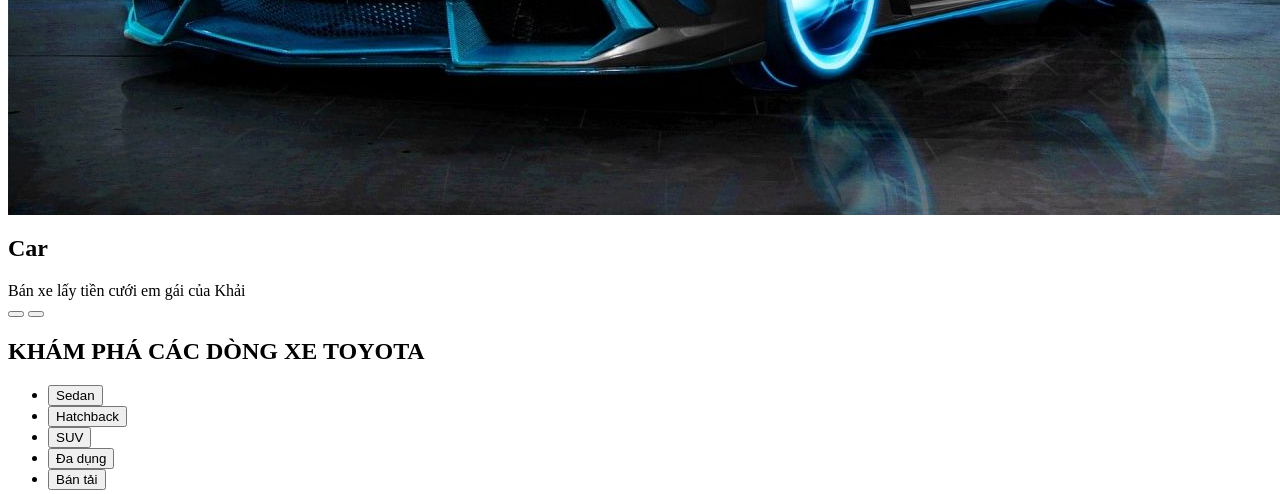
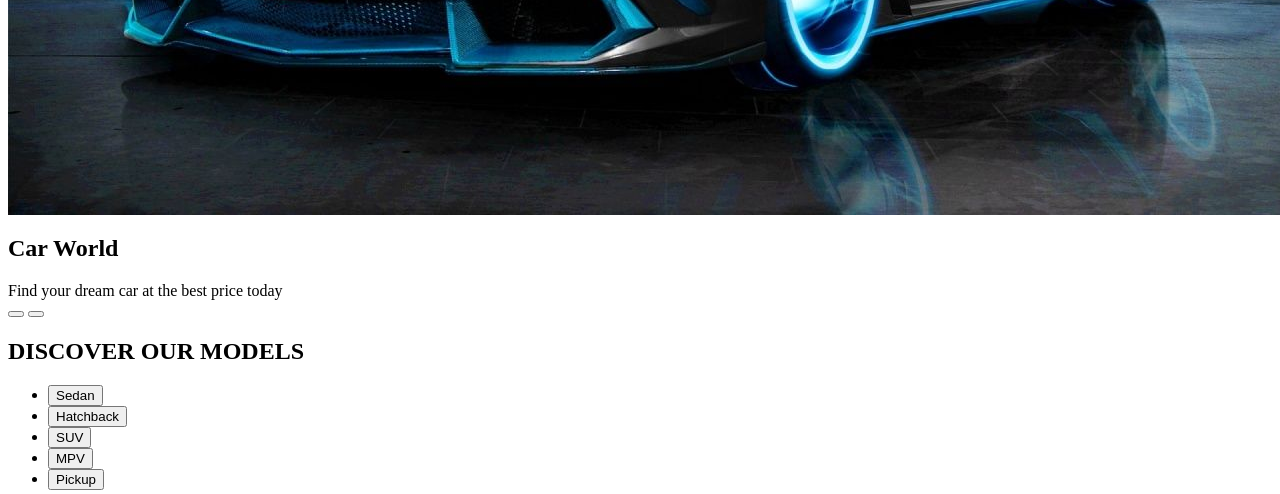
Before and after one commit to NguyenThanhLan1204/Car-Selling-Project, a PHP site: page /home.php in a window 1280 px wide. Shown: the part 513-1007 px from the top of the page. Run offline with PHP 8.4, Linux system fonts and the light colour scheme; grey boxes are pictures that could not be loaded.

Commit message:
Update home.php

```diff
--- a/home.php
+++ b/home.php
@@ -11,8 +11,8 @@
                 </div>
 
                 <div class="info-content position-absolute start-50 translate-middle-x text-center text-white z-1">
-                    <h2 class="text-heading">Car</h2>
-                    <div class="text-description">Bán xe lấy tiền cưới em gái của Khải</div>
+                    <h2 class="text-heading">Car World</h2>
+                    <div class="text-description">Find your dream car at the best price today</div>
                 </div>
             </div>
             <button class="slide-control btn btn-dark bg-opacity-50 border-0 position-absolute top-50 start-0 translate-middle-y z-2 ms-2 p-2">
@@ -25,9 +25,8 @@
     </div>
 
     <div class="container py-5">
-        <h2 class="text-center fw-bold mb-4">KHÁM PHÁ CÁC DÒNG XE TOYOTA</h2>
+        <h2 class="text-center fw-bold mb-4">DISCOVER OUR MODELS</h2>
 
-        <!-- Tabs -->
         <ul class="nav nav-tabs justify-content-center mb-4" id="carTabs" role="tablist">
           <li class="nav-item" role="presentation">
             <button class="nav-link active" data-bs-toggle="tab" data-bs-target="#sedan" type="button" role="tab">Sedan</button>
@@ -39,78 +38,62 @@
             <button class="nav-link" data-bs-toggle="tab" data-bs-target="#suv" type="button" role="tab">SUV</button>
           </li>
           <li class="nav-item" role="presentation">
-            <button class="nav-link" data-bs-toggle="tab" data-bs-target="#mpv" type="button" role="tab">Đa dụng</button>
+            <button class="nav-link" data-bs-toggle="tab" data-bs-target="#mpv" type="button" role="tab">MPV</button>
           </li>
           <li class="nav-item" role="presentation">
-            <button class="nav-link" data-bs-toggle="tab" data-bs-target="#pickup" type="button" role="tab">Bán tải</button>
+            <button class="nav-link" data-bs-toggle="tab" data-bs-target="#pickup" type="button" role="tab">Pickup</button>
           </li>
         </ul>
 
-        <!-- Tab content -->
         <div class="tab-content" id="carTabsContent">
           <div class="tab-pane fade show active" id="sedan" role="tabpanel">
-            <div class="row g-4">
-              <!-- Vios -->
+            <div class="row g-4 justify-content-center">
+
               <div class="col-md-4">
                 <div class="card h-100 shadow-sm">
                   <img src="./assets/img/vios.jpg" class="card-img-top" alt="Toyota Vios">
                   <div class="card-body">
-                    <h5 class="card-title fw-bold">Vios</h5>
+                    <h5 class="card-title fw-bold">Toyota Vios</h5>
                     <ul class="list-unstyled mb-3">
-                      <li>Động cơ: 1.5</li>
-                      <li>Dung tích: 1.496 cc</li>
-                      <li>Số chỗ: 5</li>
-                      <li>Hộp số: Số tay 5 cấp</li>
+                      <li>Brand: Toyota (Japan)</li>
+                      <li>Engine: 1.5L</li>
+                      <li>Seats: 5</li>
+                      <li>Description: The national sedan, durable.</li>
                     </ul>
-                    <p class="fw-bold text-danger">458.000.000 VND</p>
+                    <p class="fw-bold text-danger">458,000,000 VND</p>
+                    <button class="btn btn-primary w-100">Order Now</button>
                   </div>
                 </div>
               </div>
 
-              <!-- Corolla Altis -->
               <div class="col-md-4">
                 <div class="card h-100 shadow-sm">
-                  <img src="./assets/img/altis.jpg" class="card-img-top" alt="Corolla Altis">
+                  <img src="./assets/img/city.jpg" class="card-img-top" alt="Honda City">
                   <div class="card-body">
-                    <h5 class="card-title fw-bold">Corolla Altis</h5>
+                    <h5 class="card-title fw-bold">Honda City</h5>
                     <ul class="list-unstyled mb-3">
-                      <li>Động cơ: 1.8</li>
-                      <li>Dung tích: 1.798 cc</li>
-                      <li>Số chỗ: 5</li>
-                      <li>Hộp số: CVT</li>
+                      <li>Brand: Honda (Japan)</li>
+                      <li>Engine: 1.5L DOHC</li>
+                      <li>Seats: 5</li>
+                      <li>Description: Sporty, best driving experience.</li>
                     </ul>
-                    <p class="fw-bold text-danger">725.000.000 VND</p>
+                    <p class="fw-bold text-danger">559,000,000 VND</p>
+                    <button class="btn btn-primary w-100">Order Now</button>
                   </div>
                 </div>
               </div>
 
-              <!-- Camry -->
-              <div class="col-md-4">
-                <div class="card h-100 shadow-sm">
-                  <img src="./assets/img/camry.jpg" class="card-img-top" alt="Toyota Camry">
-                  <div class="card-body">
-                    <h5 class="card-title fw-bold">Camry</h5>
-                    <ul class="list-unstyled mb-3">
-                      <li>Động cơ: 2.0</li>
-                      <li>Dung tích: 1.987 cc</li>
-                      <li>Số chỗ: 5</li>
-                      <li>Hộp số: Số tự động vô cấp CVT</li>
-                    </ul>
-                    <p class="fw-bold text-danger">1.220.000.000 VND</p>
-                  </div>
-                </div>
-              </div>
             </div>
           </div>
 
-          <!-- Các tab khác có thể thêm sau -->
-          <div class="tab-pane fade" id="hatchback" role="tabpanel">...</div>
-          <div class="tab-pane fade" id="suv" role="tabpanel">...</div>
-          <div class="tab-pane fade" id="mpv" role="tabpanel">...</div>
-          <div class="tab-pane fade" id="pickup" role="tabpanel">...</div>
+          <div class="tab-pane fade" id="hatchback" role="tabpanel"><p class="text-center mt-3">No data available</p></div>
+          <div class="tab-pane fade" id="suv" role="tabpanel"><p class="text-center mt-3">Coming soon (SantaFe, VF8...)</p></div>
+          <div class="tab-pane fade" id="mpv" role="tabpanel"><p class="text-center mt-3">Updating...</p></div>
+          <div class="tab-pane fade" id="pickup" role="tabpanel"><p class="text-center mt-3">Updating...</p></div>
         </div>
-      </div>
+    </div>
+
     <div class="container">
-        <h2 class="text-center fw-bold mb-5">Xe bán chạy nhất</h2>
+        <h2 class="text-center fw-bold mb-5">Best Selling Cars</h2>
     </div>
 </body>
```
